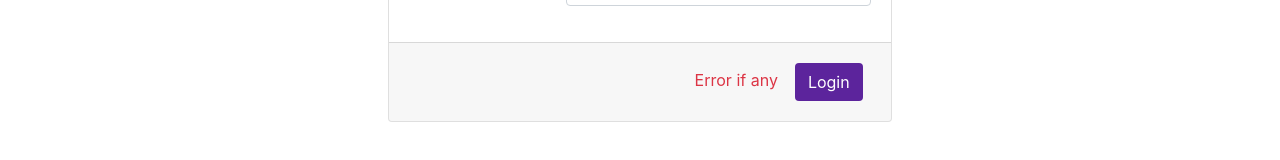
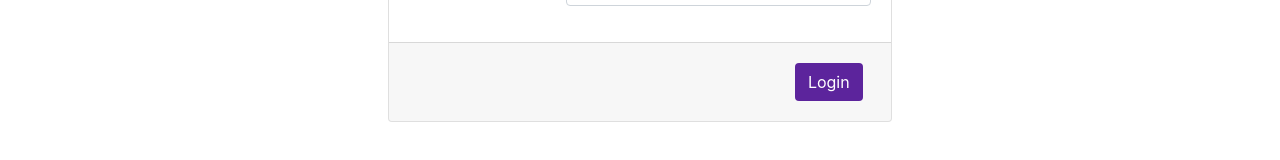
Before and after one commit to codewithz/dc-task-manager-angular-eb, an Angular app: page /login in a window 1280 px wide. Shown: the part 260-420 px from the top of the page. Built offline with nearby package versions, Linux system fonts and the light colour scheme.

Commit message:
Login: Model and HTML is connected

```diff
--- a/src/app/login/login.component.html
+++ b/src/app/login/login.component.html
@@ -19,6 +19,7 @@
                 class="form-control"
                 autofocus="autofocus"
                 placeholder="Username"
+                [(ngModel)]="login.UserName"
               />
             </div>
           </div>
@@ -35,13 +36,14 @@
                 class="form-control"
                 autofocus="autofocus"
                 placeholder="Password"
+                [(ngModel)]="login.Password"
               />
             </div>
           </div>
         </div>
 
         <div class="card-footer text-right">
-          <span class="text-danger">Error if any &nbsp;</span>
+          <span class="text-danger">{{ errorMessage }} &nbsp;</span>
           <button class="btn m-2 text-white logo-color-bg">Login</button>
         </div>
       </div>
--- a/src/app/login/login.component.ts
+++ b/src/app/login/login.component.ts
@@ -1,4 +1,5 @@
 import { Component, OnInit } from '@angular/core';
+import { Login } from './login';
 
 @Component({
   selector: 'app-login',
@@ -7,6 +8,9 @@ import { Component, OnInit } from '@angular/core';
 })
 export class LoginComponent implements OnInit {
 
+  login: Login = new Login();
+  errorMessage: string = '';
+
   constructor() { }
 
   ngOnInit(): void {
```
